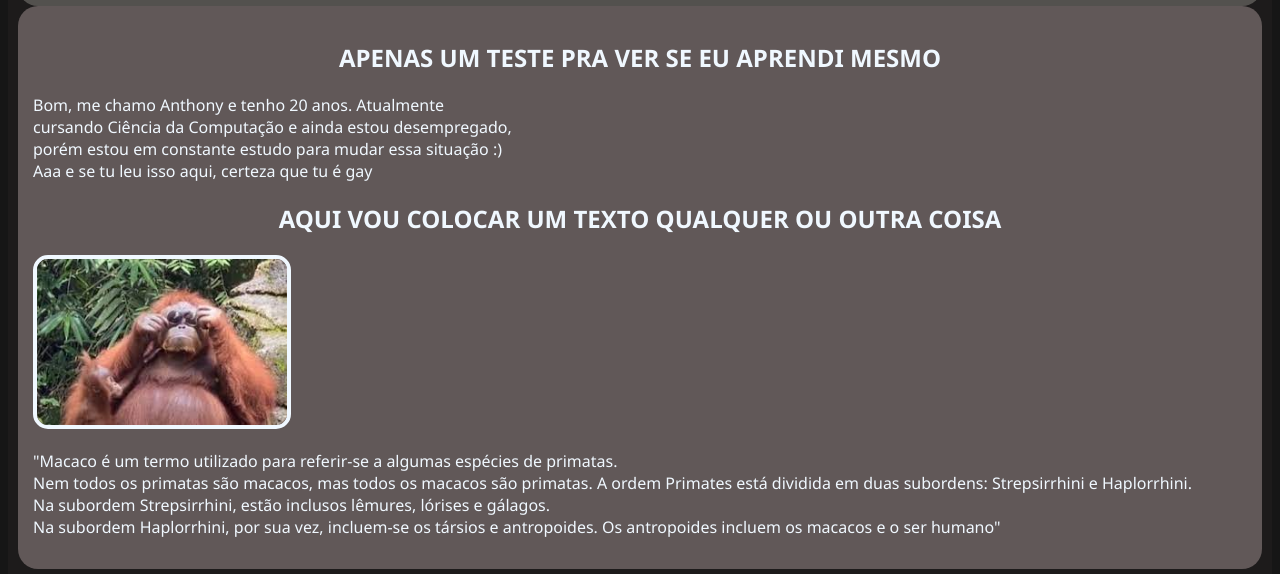
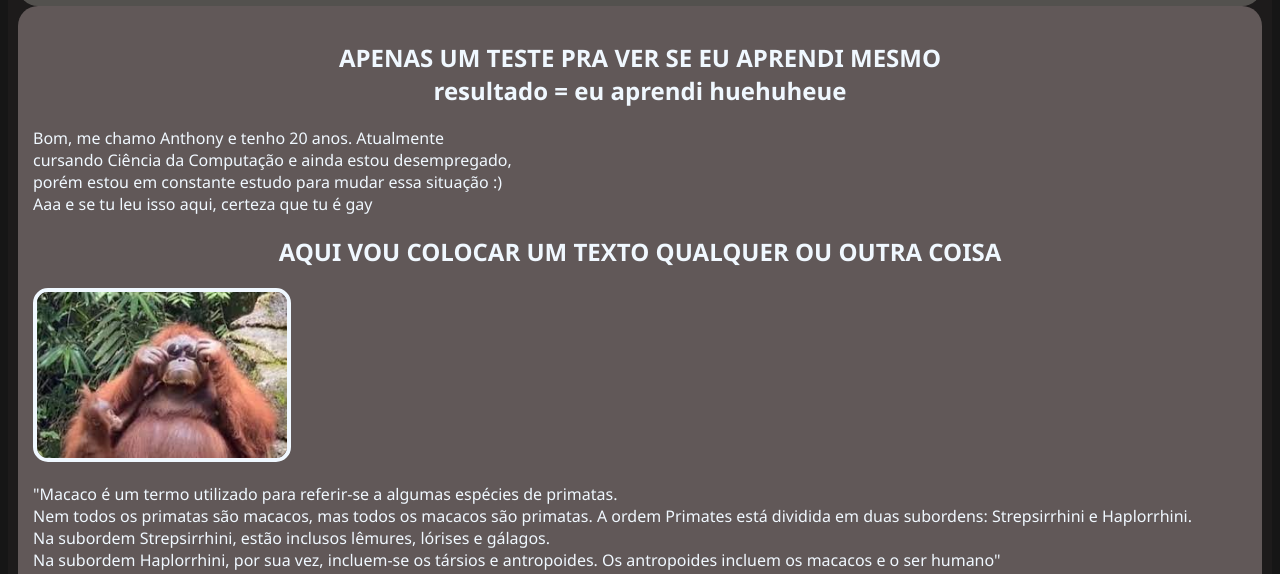
Before and after one commit to anthony-pinhooo/meu-site, a plain HTML site: page index.html in a window 1280 px wide. Shown: the part 455-1029 px from the top of the page. Drawn offline with Linux system fonts and the light colour scheme.

Commit message:
fazendo alteração no index.html

```diff
--- a/index.html
+++ b/index.html
@@ -25,7 +25,8 @@
         <!--Conteúdo da Página-->
         <div id="conteudo">
             <h2>
-                APENAS UM TESTE PRA VER SE EU APRENDI MESMO
+                APENAS UM TESTE PRA VER SE EU APRENDI MESMO<br>
+                resultado = eu aprendi huehuheue
             </h2>
 
             <p>
```
